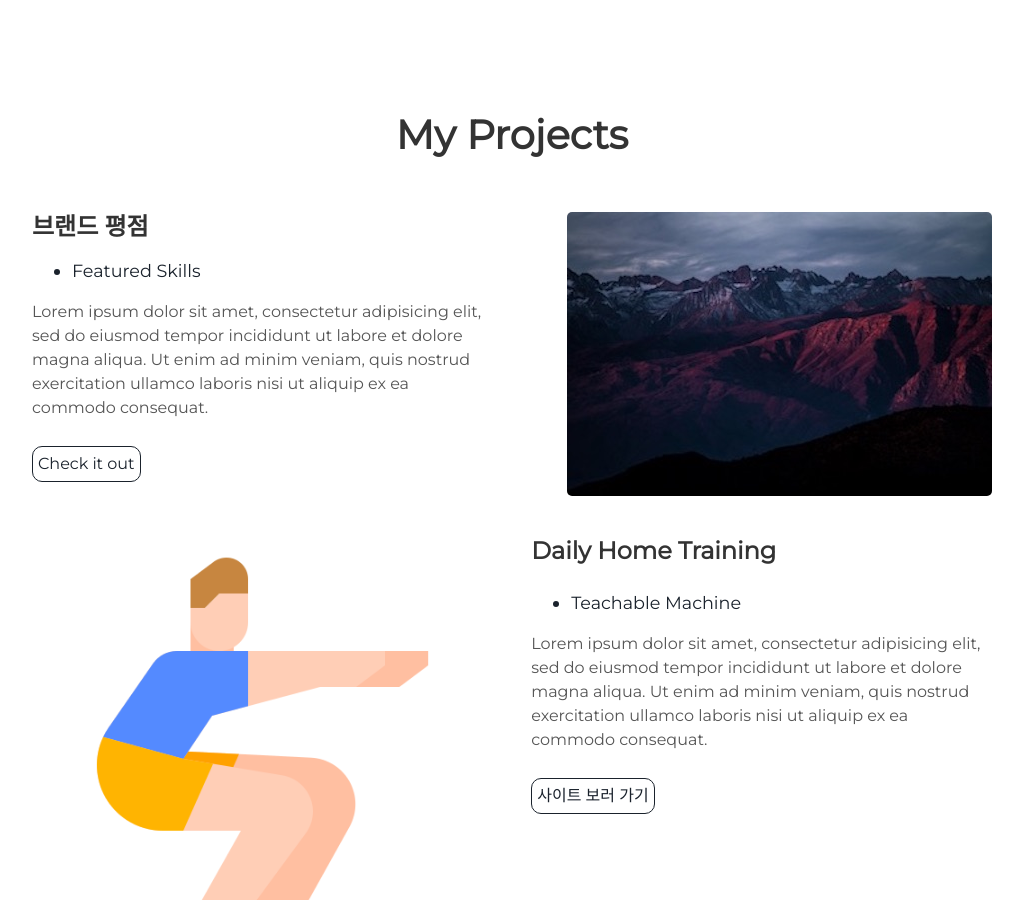
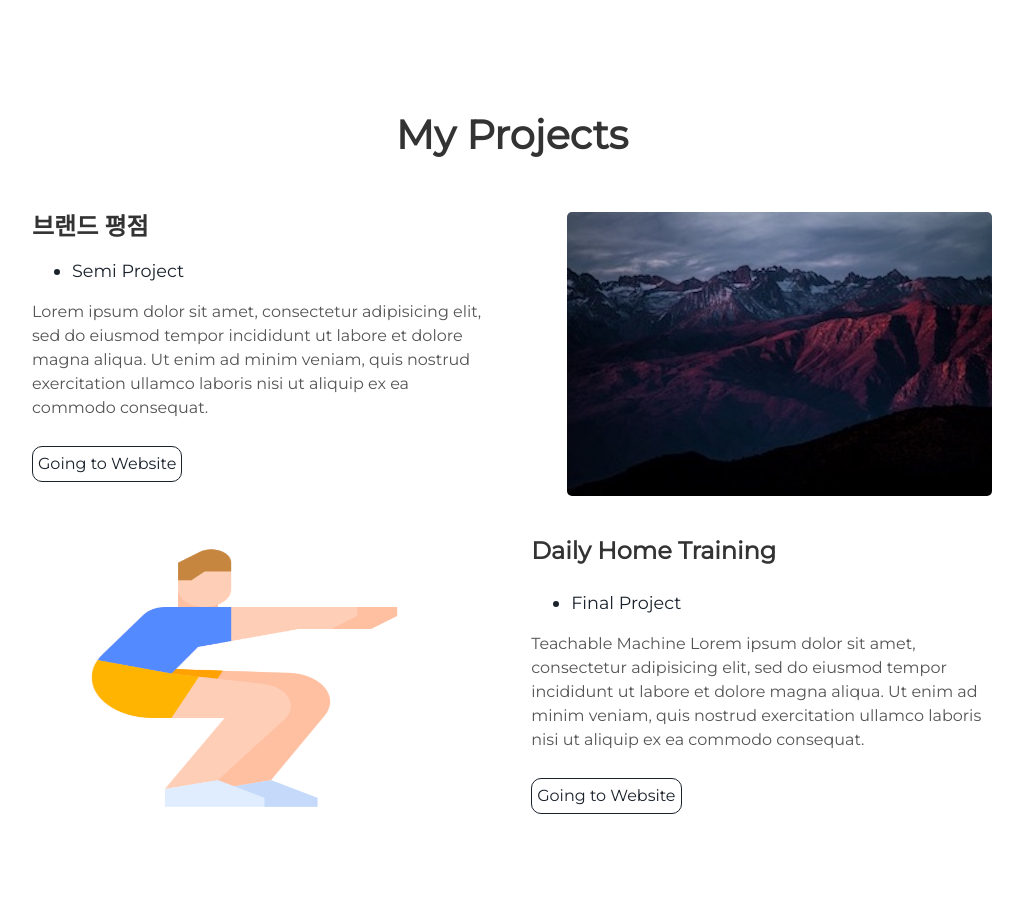
Before and after one commit to Yeon-Ho/Yeon-Ho.github.io, a Jekyll site: the page built from index.html, in a window 1280 px wide and 900 px high, scrolled down 1463 px. Shown: the whole window, without its empty margins (128-1151 px from the left). Built offline with Jekyll 4.4.1, drawn with Linux system fonts in a browser that asks for light colours.

Commit message:
수정수

```diff
--- a/_includes/header.html
+++ b/_includes/header.html
@@ -5,7 +5,7 @@
         <span class="site-description">{{site.user_title}}</span>
       </h1>
       <div class="header-icons">
-        <a aria-label="Send email" href="#"><i class="icon fa fa-envelope"></i></a>
+        <a aria-label="Send email" href="#"><i class="glyphicon glyphicon-bold"></i></a>
         <a aria-label="My Twitter" target="_blank" href="#"><i class="icon fa fa-twitter" aria-hidden="true"></i></a>
         <a aria-label="My Google Plus" target="_blank" href="#"><i class="icon fa fa-google-plus" aria-hidden="true"></i></a>
         <a aria-label="My Github" target="_blank" href="https://github.com/Yeon-Ho"><i class="icon fa fa-github-alt" aria-hidden="true"></i></a>
--- a/_includes/projects.html
+++ b/_includes/projects.html
@@ -8,22 +8,22 @@
   <div class="contents">
     <h3 style="margin: 0; padding: 0;"> 브랜드 평점 </h3>
     <ul>
-      <li> Featured Skills</li>
+      <li> Semi Project</li>
     </ul>
     <p>Lorem ipsum dolor sit amet, consectetur adipisicing elit, sed do eiusmod tempor incididunt ut labore et dolore magna aliqua. Ut enim ad minim veniam, quis nostrud exercitation ullamco laboris nisi ut aliquip ex ea commodo consequat.</p>
-    <a class="project-link" href="#">Check it out</a>
+    <a class="project-link" href="#"> Going to Website </a>
   </div>
 </div>
 <div class="user-projects">
   <div class="images-left">
-    <img alt="mountains" src="{{ "/assets/img/logo.png" | prepend: site.baseurl }}" />
+    <img alt="mountains" src="{{ "/assets/img/logo.png" | prepend: site.baseurl }}" style="width: 425px; height: 284px;"/>
   </div>
   <div class="contents-right">
     <h3> Daily Home Training </h3>
     <ul>
-      <li> Teachable Machine </li>
+      <li> Final Project </li>
     </ul>
-    <p>Lorem ipsum dolor sit amet, consectetur adipisicing elit, sed do eiusmod tempor incididunt ut labore et dolore magna aliqua. Ut enim ad minim veniam, quis nostrud exercitation ullamco laboris nisi ut aliquip ex ea commodo consequat.</p>
-    <a class="project-link" href="http://ec2-13-58-141-230.us-east-2.compute.amazonaws.com/"> 사이트 보러 가기 </a>
+    <p> Teachable Machine Lorem ipsum dolor sit amet, consectetur adipisicing elit, sed do eiusmod tempor incididunt ut labore et dolore magna aliqua. Ut enim ad minim veniam, quis nostrud exercitation ullamco laboris nisi ut aliquip ex ea commodo consequat.</p>
+    <a class="project-link" href="http://ec2-13-58-141-230.us-east-2.compute.amazonaws.com/"> Going to Website </a>
   </div>
 </div>
```
